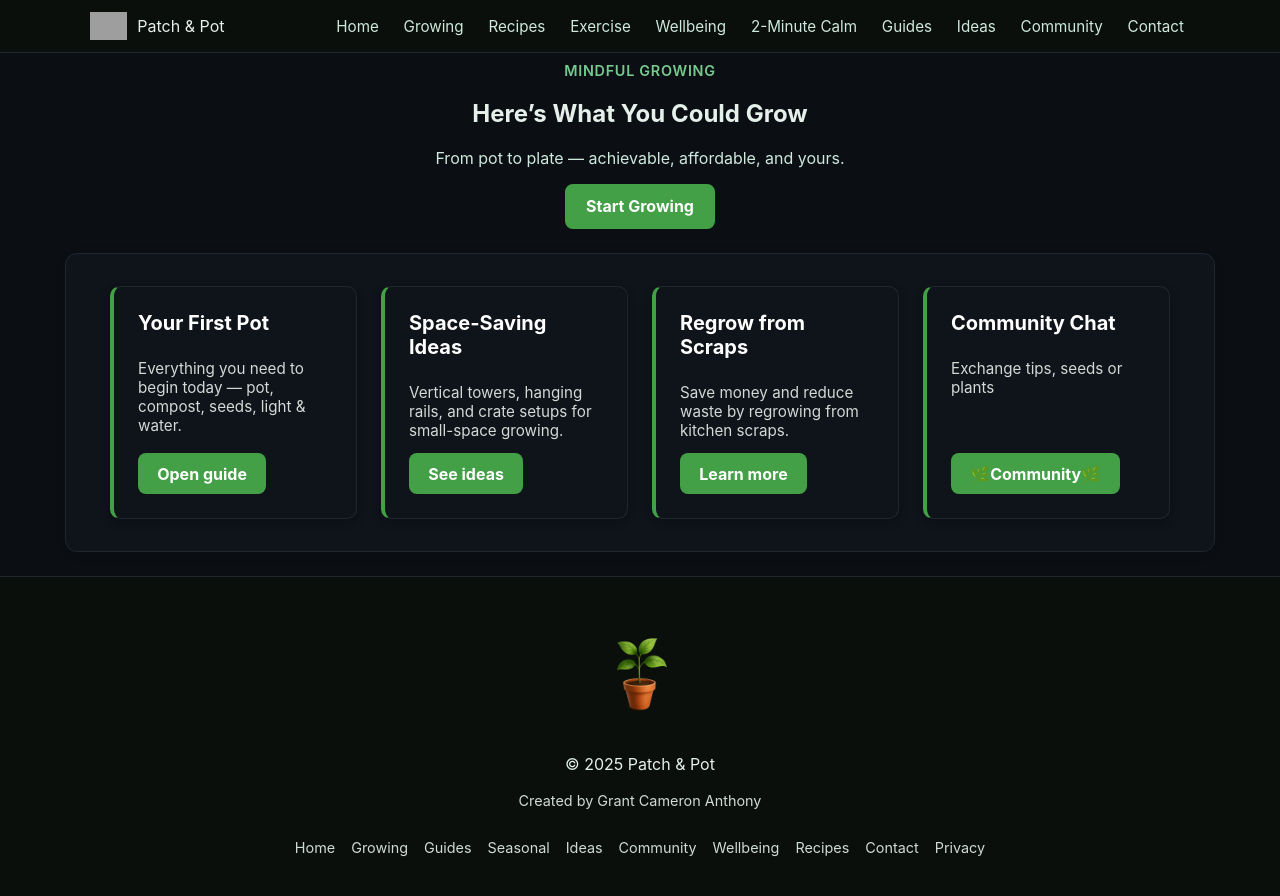
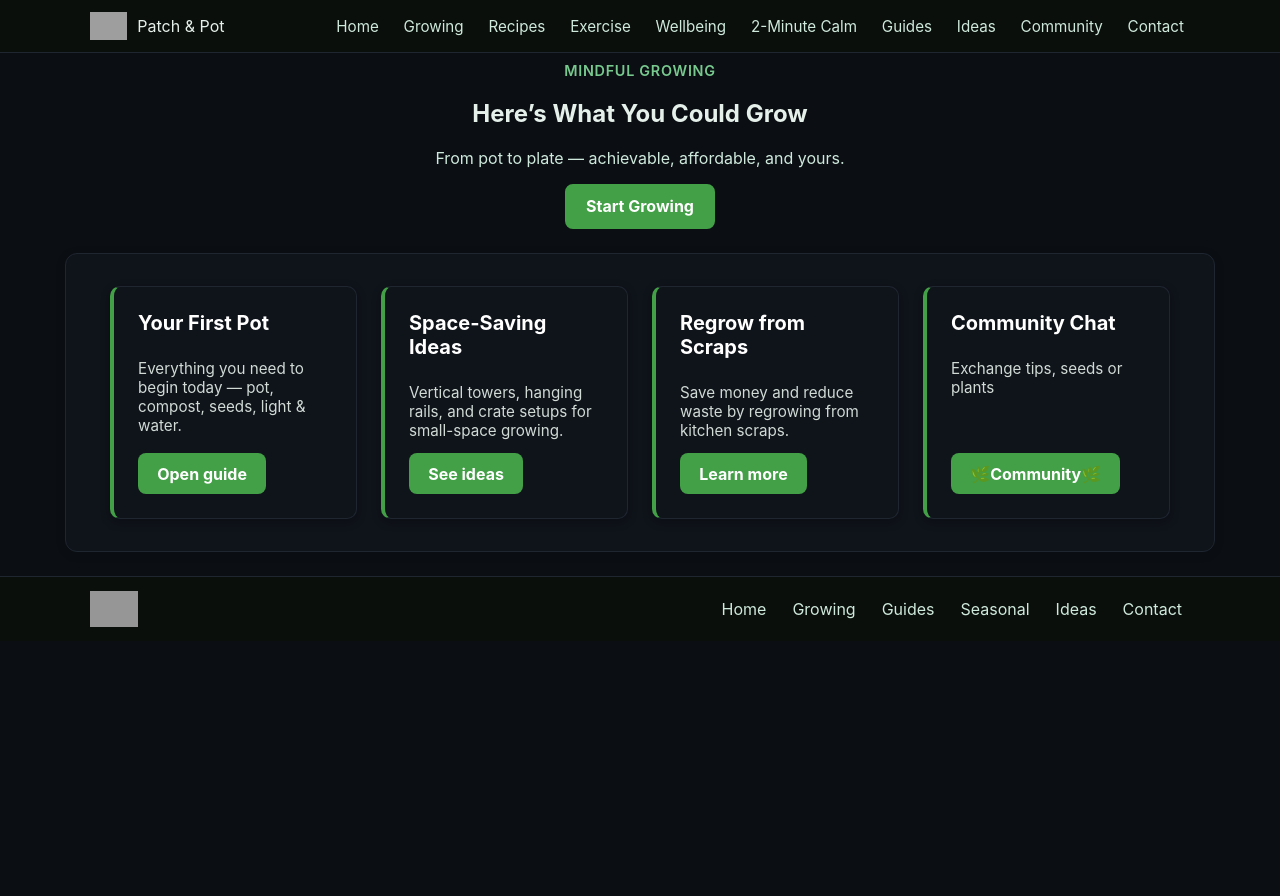
Before and after one commit to grantfitfuel/patchandpot, a Jekyll site: the page built from sites/index.html, in a window 1280 px wide and 900 px high, scrolled down 497 px. Shown: the top 896 px of the window. Built offline with Jekyll 4.4.1, drawn with Linux system fonts in a browser that asks for light colours; after the commit the page ends 1138 px from its top, so only the background shows below that; grey boxes are pictures that could not be loaded.

Commit message:
Update footer.html

```diff
--- a/sites/_includes/footer.html
+++ b/sites/_includes/footer.html
@@ -1,89 +1,14 @@
 <footer class="site-footer" role="contentinfo">
-  <div class="wrap footer-flex">
-    {% assign brand_logo = site.logo | default: '/img/patchandpot-logo.png' %}
-    <img src="{{ brand_logo | relative_url }}" alt="Patch & Pot logo" class="footer-logo" width="70" height="70" loading="lazy">
+  <div class="wrap">
+    <img class="footer-icon" src="{{ '/assets/img/leaf.svg' | relative_url }}" alt="" aria-hidden="true">
 
-    <p class="footer-copy">&copy; {{ site.time | date: '%Y' }} Patch &amp; Pot</p>
-    <p class="footer-credit">Created by Grant Cameron Anthony</p>
-
-    <nav class="footer-nav" aria-label="Footer navigation">
-      <a href="/index.html">Home</a>
-      <a href="/growing/index.html">Growing</a>
-      <a href="/guides/index.html">Guides</a>
-      <a href="/seasonal.html">Seasonal</a>
-      <a href="/ideas.html">Ideas</a>
-      <a href="/community.html">Community</a>
-      <a href="/wellbeing.html">Wellbeing</a>
-      <a href="/recipes.html">Recipes</a>
-      <a href="/contact.html">Contact</a>
-      <a href="/privacy.html">Privacy</a>
+    <nav class="foot-nav" aria-label="Footer">
+      <a href="{{ '/' | relative_url }}">Home</a>
+      <a href="{{ '/growing/' | relative_url }}">Growing</a>
+      <a href="{{ '/guides/' | relative_url }}">Guides</a>
+      <a href="{{ '/seasonal.html' | relative_url }}">Seasonal</a>
+      <a href="{{ '/ideas.html' | relative_url }}">Ideas</a>
+      <a href="{{ '/contact/' | relative_url }}">Contact</a>
     </nav>
   </div>
 </footer>
-
-<style>
-  .site-footer {
-    background: #0a0f0c;
-    border-top: 1px solid var(--stroke);
-    text-align: center;
-    padding: 30px 0;
-    display: flex;
-    justify-content: center;
-  }
-
-  .footer-flex {
-    display: flex;
-    flex-direction: column;
-    align-items: center;
-    max-width: 800px;
-    width: 100%;
-  }
-
-  .footer-logo {
-    display: block;
-    margin-bottom: 16px;
-  }
-
-  .footer-copy {
-    color: var(--ink);
-    font-size: 1rem;
-    margin: 0;
-  }
-
-  .footer-credit {
-    color: var(--ink);
-    font-size: 0.9rem;
-    margin: 6px 0 18px;
-    opacity: 0.9;
-  }
-
-  .footer-nav {
-    display: flex;
-    justify-content: center;
-    flex-wrap: wrap;
-    gap: 16px;
-    max-width: 720px;
-  }
-
-  .footer-nav a {
-    color: var(--ink);
-    text-decoration: none;
-    font-size: 0.9rem;
-    opacity: 0.9;
-    transition: opacity 0.2s ease, color 0.2s ease;
-  }
-
-  .footer-nav a:hover {
-    opacity: 1;
-    color: var(--accent);
-  }
-
-  @media (max-width: 600px) {
-    .footer-nav {
-      gap: 12px;
-    }
-    .footer-nav a {
-      font-size: 0.85rem;
-    }
-  }
-</style>
```
